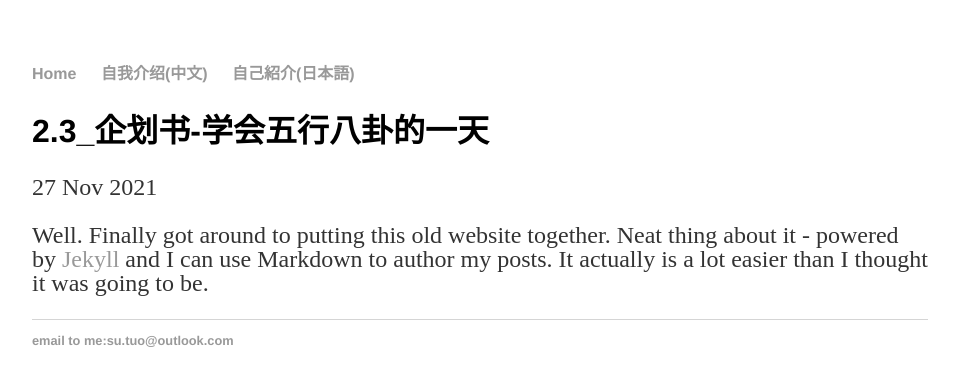
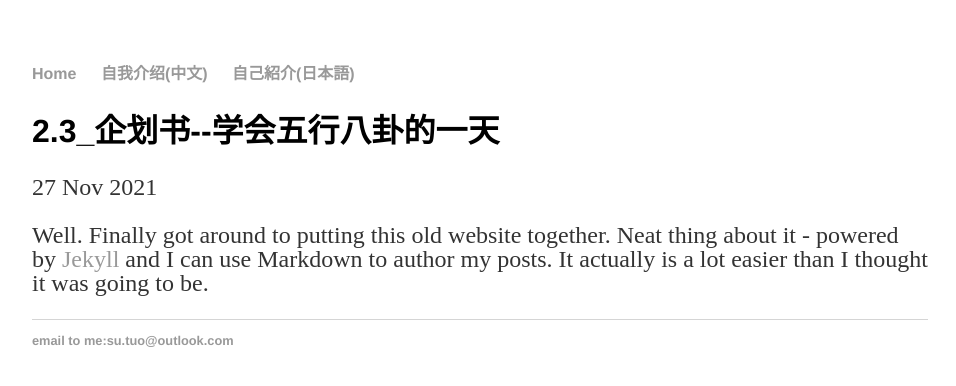
Before and after one commit to SotakuStudio/SotakuStudio.github.io, a Jekyll site: the page built from _posts/2021-11-27-chngamethree.md, in a window 1280 px wide. Shown: the top 386 px of the page, without its empty margins (160-1116 px from the left). Built offline with Jekyll 4.4.1, drawn with Linux system fonts in a browser that asks for light colours.

```diff
--- a/_posts/2021-11-27-chngamethree.md
+++ b/_posts/2021-11-27-chngamethree.md
@@ -1,6 +1,6 @@
 ---
 layout: post
-title: "  2.3_企划书-学会五行八卦的一天"
+title: "  2.3_企划书--学会五行八卦的一天"
 date: 2021-11-27
 ---
 
```
